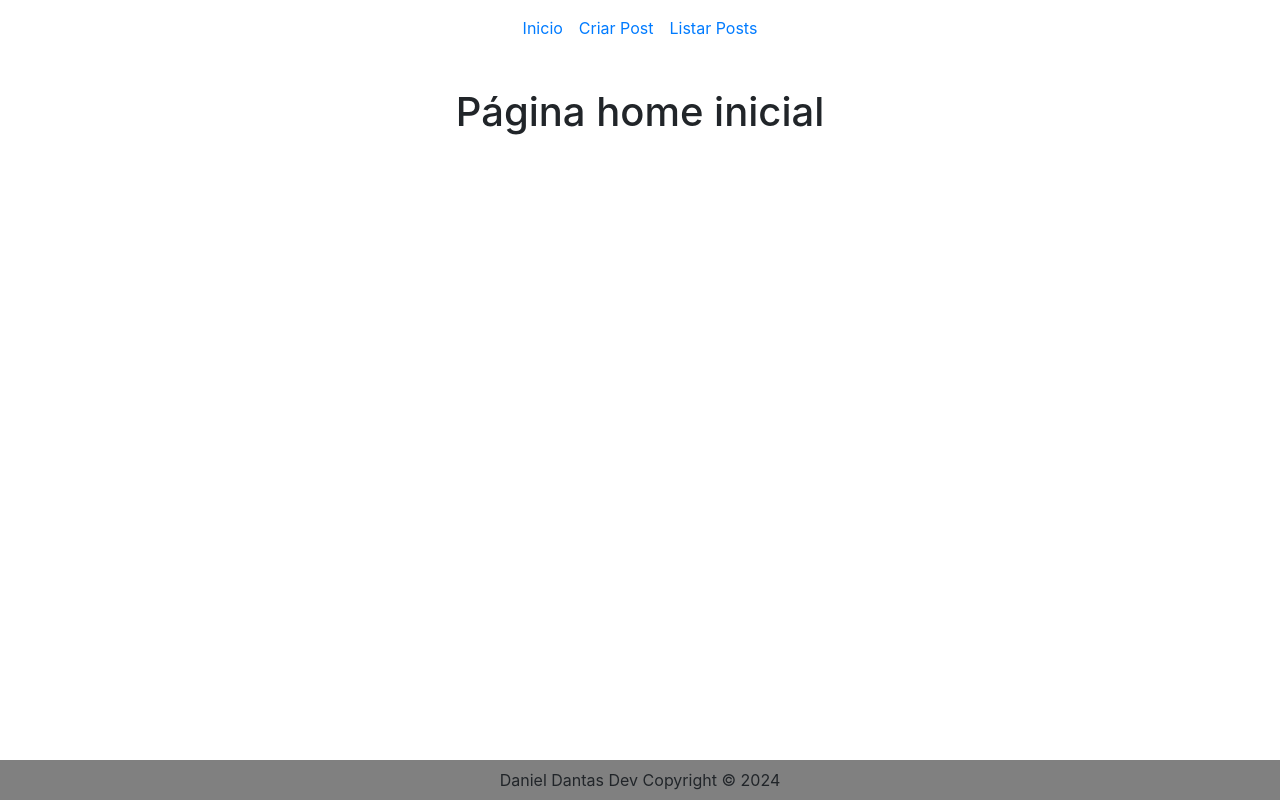
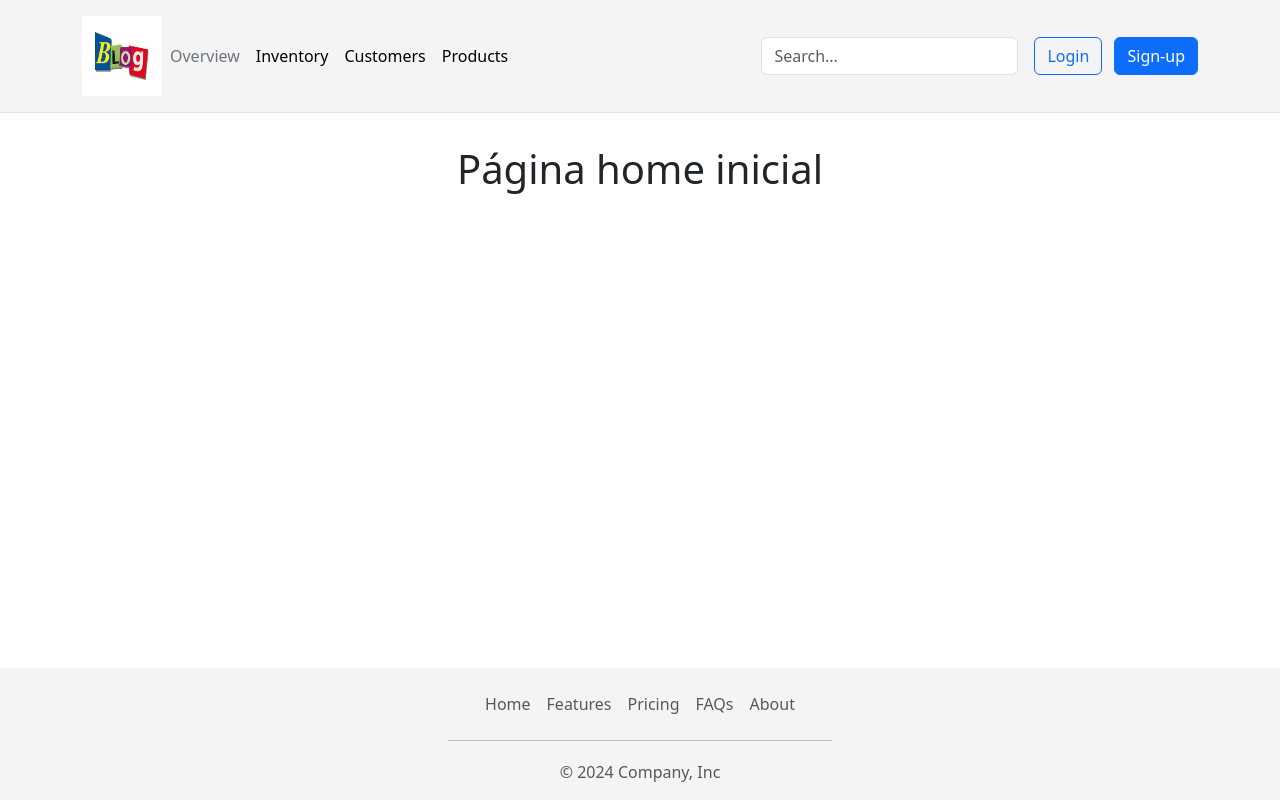
Before and after one commit to DanielDantas0921/blog-multiauthor, a Django app: page / in a window 1280 px wide. Run offline with Django 3.2, Linux system fonts and the light colour scheme.

Commit message:
mais uma parte feita

```diff
--- a/blog_multiauthor/blogApp/templates/core/base.html
+++ b/blog_multiauthor/blogApp/templates/core/base.html
@@ -2,26 +2,120 @@
 
 <!DOCTYPE html>
 <html lang="pt-br">
-<head>
-    <meta charset="UTF-8">
+  <head>
+    <meta charset="UTF-8" />
     <title>{% block title %}Meu Site{% endblock %}</title>
-    <link rel="stylesheet" href="https://cdn.jsdelivr.net/npm/bootstrap@4.1.3/dist/css/bootstrap.min.css" integrity="sha384-MCw98/SFnGE8fJT3GXwEOngsV7Zt27NXFoaoApmYm81iuXoPkFOJwJ8ERdknLPMO" crossorigin="anonymous">
-    <link rel="stylesheet" href="{% static 'blogApp/core/css/style.css' %}">
-</head>
-<body>
-    <header>
-        <ul>
+    <link href="https://cdn.jsdelivr.net/npm/bootstrap@5.3.3/dist/css/bootstrap.min.css" rel="stylesheet" integrity="sha384-QWTKZyjpPEjISv5WaRU9OFeRpok6YctnYmDr5pNlyT2bRjXh0JMhjY6hW+ALEwIH" crossorigin="anonymous">
+    <link rel="stylesheet" href="{% static 'blogApp/core/css/style.css' %}" />
+  </head>
+  <body>
 
-            <li><a href="{% url 'blogApp:home' %}">Inicio</a></li>
-            <li><a href="{% url 'blogApp:postar' %}">Criar Post</a></li>
-            <li><a href="{% url 'blogApp:listar' %}">Listar Posts</a></li>
-        </ul>
+    {% if user.is_authenticated %}
+      <header class="p-3 mb-3 border-bottom">
+        <div class="container">
+          <div class="d-flex flex-wrap align-items-center justify-content-center justify-content-lg-start">
+            <a href="/" class="d-flex align-items-center mb-2 mb-lg-0 link-body-emphasis text-decoration-none">
+              <img src="./media/blogApp/basehtml/images.png" alt="uma imagem" width="80" height="80">
+            </a>
+
+            <ul class="nav col-12 col-lg-auto me-lg-auto mb-2 justify-content-center mb-md-0">
+              <li><a href="{% url 'blogApp:home' %}" class="nav-link px-2 link-secondary">Inicio</a></li>
+              <li><a href="{% url 'blogApp:postar' %}" class="nav-link px-2 link-body-emphasis">Criar Post</a></li>
+              <li><a href="{% url 'blogApp:listar' %}" class="nav-link px-2 link-body-emphasis">Listar Post</a></li>
+              <li><a href="#" class="nav-link px-2 link-body-emphasis">Outra coisa</a></li>
+            </ul>
+
+            <form class="col-12 col-lg-auto mb-3 mb-lg-0 me-lg-3" role="search">
+              <input type="search" class="form-control" placeholder="Search..." aria-label="Search" />
+            </form>
+
+            <div class="dropdown text-end">
+              <a
+                href="#"
+                class="d-block link-body-emphasis text-decoration-none dropdown-toggle"
+                data-bs-toggle="dropdown"
+                aria-expanded="false"
+              >
+                <img src="https://github.com/mdo.png" alt="mdo" width="32" height="32" class="rounded-circle" />
+              </a>
+              <ul class="dropdown-menu text-small">
+                <li><a class="dropdown-item" href="#">New project...</a></li>
+                <li><a class="dropdown-item" href="#">Settings</a></li>
+                <li><a class="dropdown-item" href="#">Profile</a></li>
+                <li><hr class="dropdown-divider" /></li>
+                <li><a class="dropdown-item" href="#">Sign out</a></li>
+              </ul>
+            </div>
+          </div>
+        </div>
+      </header>
+    {% else %}
+    <header class="p-3 mb-3 border-bottom">
+      <div class="container">
+        <div class="d-flex flex-wrap align-items-center justify-content-center justify-content-lg-start">
+          <a href="/" class="d-flex align-items-center mb-2 mb-lg-0 link-body-emphasis text-decoration-none">
+            <img src="./media/blogApp/basehtml/images.png" alt="uma imagem" width="80" height="80">
+          </a>
+
+          <ul class="nav col-6 col-lg-auto me-lg-auto mb-2 justify-content-center mb-md-0">
+            <li><a href="#" class="nav-link px-2 link-secondary">Overview</a></li>
+            <li><a href="#" class="nav-link px-2 link-body-emphasis">Inventory</a></li>
+            <li><a href="#" class="nav-link px-2 link-body-emphasis">Customers</a></li>
+            <li><a href="#" class="nav-link px-2 link-body-emphasis">Products</a></li>
+          </ul>
+
+          <form class="col-12 col-lg-auto mb-3 mb-lg-0 me-lg-3" role="search">
+            <input type="search" class="form-control" placeholder="Search..." aria-label="Search" />
+          </form>
+
+          <!-- <div class="dropdown text-end">
+            <a
+              href="#"
+              class="d-block link-body-emphasis text-decoration-none dropdown-toggle"
+              data-bs-toggle="dropdown"
+              aria-expanded="false"
+            >
+              <img src="https://github.com/mdo.png" alt="mdo" width="32" height="32" class="rounded-circle" />
+            </a>
+            <ul class="dropdown-menu text-small">
+              <li><a class="dropdown-item" href="#">New project...</a></li>
+              <li><a class="dropdown-item" href="#">Settings</a></li>
+              <li><a class="dropdown-item" href="#">Profile</a></li>
+              <li><hr class="dropdown-divider" /></li>
+              <li><a class="dropdown-item" href="#">Sign out</a></li>
+            </ul>
+          </div> -->
+          <div class="col-md-3 col-lg-auto ">
+            <button type="button" class="btn btn-outline-primary me-2">Login</button>
+            <button type="button" class="btn btn-primary">Sign-up</button>
+          </div>
+        </div>
+      </div>
     </header>
-    <main>
-        {% block content %}{% endblock %}
-    </main>
-    <footer>
-        <p>Daniel Dantas Dev Copyright &copy; 2024</p>
+    {% endif %}
+
+    <main>{% block content %}{% endblock %}</main>
+    <footer class="padding-top: 1rem">
+      <ul class="nav justify-content-center py-3  ">
+        <li class="nav-item"><a href="#" class="nav-link px-2 text-body-secondary">Home</a></li>
+        <li class="nav-item"><a href="#" class="nav-link px-2 text-body-secondary">Features</a></li>
+        <li class="nav-item"><a href="#" class="nav-link px-2 text-body-secondary">Pricing</a></li>
+        <li class="nav-item"><a href="#" class="nav-link px-2 text-body-secondary">FAQs</a></li>
+        <li class="nav-item"><a href="#" class="nav-link px-2 text-body-secondary">About</a></li>
+      </ul>
+      <hr style="width: 30%; margin: 0 auto; padding-bottom: 1.2rem;">
+      <p class="text-center text-body-secondary">&copy; 2024 Company, Inc</p>
     </footer>
-</body>
+
+    <script
+      src="https://cdn.jsdelivr.net/npm/@popperjs/core@2.11.8/dist/umd/popper.min.js"
+      integrity="sha384-I7E8VVD/ismYTF4hNIPjVp/Zjvgyol6VFvRkX/vR+Vc4jQkC+hVqc2pM8ODewa9r"
+      crossorigin="anonymous"
+    ></script>
+    <script
+      src="https://cdn.jsdelivr.net/npm/bootstrap@5.3.3/dist/js/bootstrap.min.js"
+      integrity="sha384-0pUGZvbkm6XF6gxjEnlmuGrJXVbNuzT9qBBavbLwCsOGabYfZo0T0to5eqruptLy"
+      crossorigin="anonymous"
+    ></script>
+  </body>
 </html>
--- a/blog_multiauthor/static/blogApp/core/css/style.css
+++ b/blog_multiauthor/static/blogApp/core/css/style.css
@@ -1,41 +1,25 @@
-*{
+/* *{
     margin: 0;
     padding: 0;
-}
+} */
 
 header{
-padding: 1rem 0;
+    background-color: #f4f4f4;;
 }
-
-header ul{
-    display: flex;
-    list-style-type: none;
-    gap: 1rem;
-    justify-content: center;
-}
-
-header ul li a{
-    text-decoration: none;
-    color: #007bff;
-}
-
-
 main{
     padding: 1rem 3rem 4rem 3rem;
     text-align: center;
 }
 
 footer{
-    display: flex;
-    justify-content: center;
-    align-content: center;
-    padding: 0.5rem 0;
+    width: 100%;
     position: fixed;
     bottom: 0;
-    width: 100%;
-    text-align: center;
-    background-color: gray;
+    /* text-align: center; */
+    left: 50%;
+    transform: translateX(-50%);
+    background-color: #f4f4f4;
 }
-footer p{
-    margin: 0;
+ul{
+list-style-type: none;
 }
```
Also changed, not shown: blog_multiauthor/db.sqlite3, blog_multiauthor/media/blogApp/basehtml/images.png (added), blog_multiauthor/media/django-summernote/2024-12-20/1bc6d9aa-da3b-4a6b-8ae5-dbb381052976.jpeg (added).
